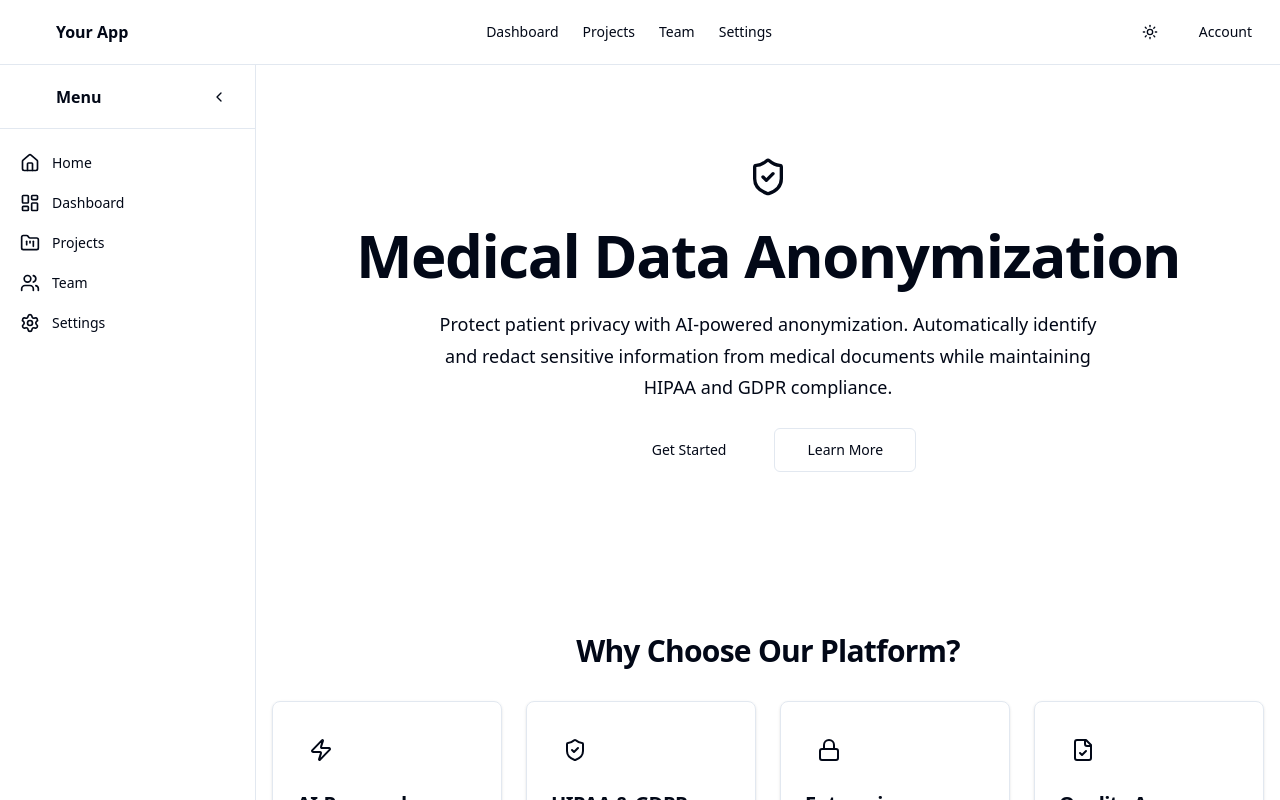
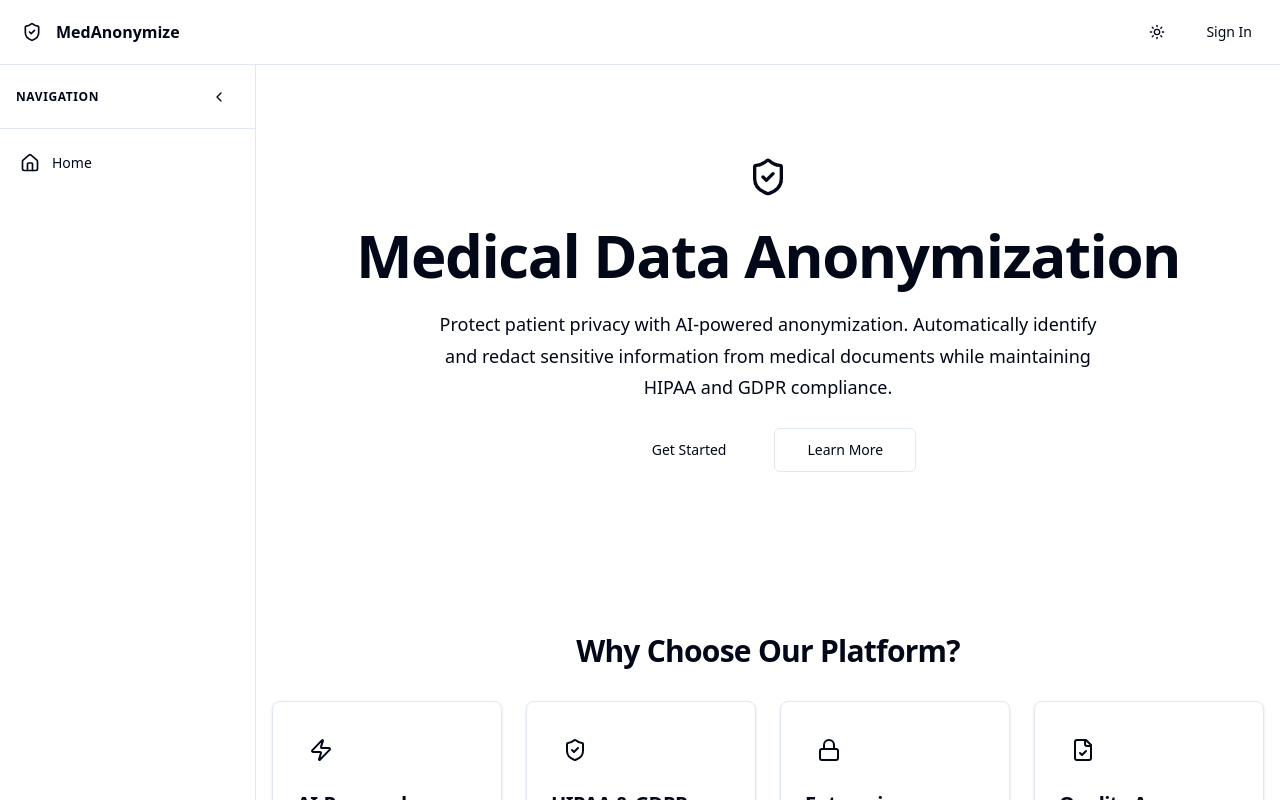
Before and after one commit to P4ST4S/Erreur-404-Hackathon-GCPU, a React app in the folder frontend/: page / in a window 1280 px wide. Shown: the top 800 px of the page. Built offline with nearby package versions, Linux system fonts and the light colour scheme; the HTML template or start-up script is replaced by a standard one.

Commit message:
feat: enhance Header, Layout, and Sidebar components with authentication and navigation improvements

```diff
--- a/frontend/src/components/layout/Header.tsx
+++ b/frontend/src/components/layout/Header.tsx
@@ -1,7 +1,9 @@
-import { Menu, Moon, Sun } from 'lucide-react';
+import { Menu, Moon, Sun, ShieldCheck, LogOut } from 'lucide-react';
 import { useTheme } from 'next-themes';
+import { Link, useNavigate } from 'react-router-dom';
 import { Button } from '@/components/ui/button';
 import { Separator } from '@/components/ui/separator';
+import { useAuth } from '@/hooks/useAuth';
 
 /**
  * Header component props interface
@@ -12,7 +14,8 @@ interface HeaderProps {
 }
 
 /**
- * Header component with navigation and theme toggle
+ * Minimal header component with branding and user actions
+ * Navigation is handled by the Sidebar component
  * Responsive design with mobile menu button
  *
  * @param onMenuClick - Function called when menu button is clicked (mobile)
@@ -22,6 +25,8 @@ interface HeaderProps {
  */
 export function Header({ onMenuClick }: HeaderProps) {
   const { theme, setTheme } = useTheme();
+  const { isAuthenticated, user, logout } = useAuth();
+  const navigate = useNavigate();
 
   /**
    * Toggle between light and dark theme
@@ -30,9 +35,17 @@ export function Header({ onMenuClick }: HeaderProps) {
     setTheme(theme === 'dark' ? 'light' : 'dark');
   };
 
+  /**
+   * Handle logout
+   */
+  const handleLogout = () => {
+    logout();
+    navigate('/');
+  };
+
   return (
     <header className="sticky top-0 z-40 w-full border-b bg-background/95 backdrop-blur supports-[backdrop-filter]:bg-background/60">
-      <div className="container flex h-16 items-center justify-between px-4">
+      <div className="flex h-16 items-center justify-between px-4">
         {/* Left section: Mobile menu button + Logo */}
         <div className="flex items-center gap-4">
           {/* Mobile menu button - visible on small screens */}
@@ -47,41 +60,13 @@ export function Header({ onMenuClick }: HeaderProps) {
           </Button>
 
           {/* Logo / Brand */}
-          <div className="flex items-center gap-2">
-            <div className="h-8 w-8 rounded-md bg-primary" />
-            <span className="hidden font-bold sm:inline-block">
-              Your App
-            </span>
-          </div>
+          <Link to="/" className="flex items-center gap-2">
+            <div className="flex h-8 w-8 items-center justify-center rounded-md bg-primary">
+              <ShieldCheck className="h-5 w-5 text-primary-foreground" />
+            </div>
+            <span className="font-bold">MedAnonymize</span>
+          </Link>
         </div>
-
-        {/* Center section: Navigation links (desktop) */}
-        <nav className="hidden items-center gap-6 md:flex">
-          <a
-            href="#dashboard"
-            className="text-sm font-medium text-muted-foreground transition-colors hover:text-foreground"
-          >
-            Dashboard
-          </a>
-          <a
-            href="#projects"
-            className="text-sm font-medium text-muted-foreground transition-colors hover:text-foreground"
-          >
-            Projects
-          </a>
-          <a
-            href="#team"
-            className="text-sm font-medium text-muted-foreground transition-colors hover:text-foreground"
-          >
-            Team
-          </a>
-          <a
-            href="#settings"
-            className="text-sm font-medium text-muted-foreground transition-colors hover:text-foreground"
-          >
-            Settings
-          </a>
-        </nav>
 
         {/* Right section: Theme toggle + User actions */}
         <div className="flex items-center gap-2">
@@ -96,11 +81,34 @@ export function Header({ onMenuClick }: HeaderProps) {
             <Moon className="absolute h-5 w-5 rotate-90 scale-0 transition-all dark:rotate-0 dark:scale-100" />
           </Button>
 
-          {/* User profile button (placeholder) */}
-          <Separator orientation="vertical" className="h-6" />
-          <Button variant="ghost" size="sm">
-            Account
-          </Button>
+          {/* User profile and logout */}
+          {isAuthenticated ? (
+            <>
+              <Separator orientation="vertical" className="h-6" />
+              <div className="flex items-center gap-2">
+                <span className="hidden text-sm text-muted-foreground sm:inline">
+                  {user?.name}
+                </span>
+                <Button
+                  variant="ghost"
+                  size="sm"
+                  onClick={handleLogout}
+                  title="Logout"
+                  className="gap-2"
+                >
+                  <LogOut className="h-4 w-4" />
+                  <span className="hidden sm:inline">Logout</span>
+                </Button>
+              </div>
+            </>
+          ) : (
+            <>
+              <Separator orientation="vertical" className="h-6" />
+              <Button asChild variant="ghost" size="sm">
+                <Link to="/login">Sign In</Link>
+              </Button>
+            </>
+          )}
         </div>
       </div>
     </header>
--- a/frontend/src/components/layout/Layout.tsx
+++ b/frontend/src/components/layout/Layout.tsx
@@ -8,25 +8,11 @@ import {
   SheetHeader,
   SheetTitle,
 } from '@/components/ui/sheet';
-import {
-  Home,
-  LayoutDashboard,
-  FolderKanban,
-  Users,
-  Settings,
-} from 'lucide-react';
+import { ShieldCheck } from 'lucide-react';
 import { cn } from '@/lib/utils';
-
-/**
- * Mobile navigation menu items (same as sidebar)
- */
-const mobileNavItems = [
-  { label: 'Home', href: '#home', icon: Home },
-  { label: 'Dashboard', href: '#dashboard', icon: LayoutDashboard },
-  { label: 'Projects', href: '#projects', icon: FolderKanban },
-  { label: 'Team', href: '#team', icon: Users },
-  { label: 'Settings', href: '#settings', icon: Settings },
-];
+import { NavLink } from '@/components/navigation/NavLink';
+import { navigationItems } from '@/lib/navigation';
+import { useAuth } from '@/hooks/useAuth';
 
 /**
  * Layout component props interface
@@ -59,14 +45,19 @@ interface LayoutProps {
  */
 export function Layout({ children, className }: LayoutProps) {
   const [mobileMenuOpen, setMobileMenuOpen] = useState(false);
+  const { isAuthenticated } = useAuth();
 
   /**
-   * Close mobile menu and navigate to href
+   * Close mobile menu after navigation
    */
   const handleMobileNavClick = () => {
     setMobileMenuOpen(false);
-    // Navigation will happen via anchor link
   };
+
+  // Filter navigation items based on authentication
+  const mobileNavItems = navigationItems.filter(
+    (item) => !item.protected || isAuthenticated
+  );
 
   return (
     <div className="relative flex min-h-screen flex-col">
@@ -75,27 +66,26 @@ export function Layout({ children, className }: LayoutProps) {
         <SheetContent side="left" className="w-64 p-0">
           <SheetHeader className="border-b p-4">
             <div className="flex items-center gap-2">
-              <div className="h-8 w-8 rounded-md bg-primary" />
-              <SheetTitle>Menu</SheetTitle>
+              <div className="flex h-8 w-8 items-center justify-center rounded-md bg-primary">
+                <ShieldCheck className="h-5 w-5 text-primary-foreground" />
+              </div>
+              <SheetTitle>MedAnonymize</SheetTitle>
             </div>
           </SheetHeader>
 
           {/* Mobile navigation items */}
           <nav className="flex flex-col gap-1 p-4">
-            {mobileNavItems.map((item) => {
-              const Icon = item.icon;
-              return (
-                <a
-                  key={item.href}
-                  href={item.href}
-                  onClick={handleMobileNavClick}
-                  className="flex items-center gap-3 rounded-md px-3 py-2 text-sm font-medium text-muted-foreground transition-colors hover:bg-accent hover:text-accent-foreground"
-                >
-                  <Icon className="h-5 w-5" />
-                  <span>{item.label}</span>
-                </a>
-              );
-            })}
+            {mobileNavItems.map((item) => (
+              <NavLink
+                key={item.href}
+                href={item.href}
+                label={item.label}
+                icon={item.icon}
+                variant="mobile"
+                onClick={handleMobileNavClick}
+                description={item.description}
+              />
+            ))}
           </nav>
         </SheetContent>
       </Sheet>
--- a/frontend/src/components/layout/Sidebar.tsx
+++ b/frontend/src/components/layout/Sidebar.tsx
@@ -1,59 +1,11 @@
-import {
-  Home,
-  LayoutDashboard,
-  FolderKanban,
-  Users,
-  Settings,
-  ChevronLeft,
-  ChevronRight,
-} from 'lucide-react';
+import { ChevronLeft, ChevronRight } from 'lucide-react';
 import { useState } from 'react';
 import { Button } from '@/components/ui/button';
 import { Separator } from '@/components/ui/separator';
 import { cn } from '@/lib/utils';
-
-/**
- * Navigation menu item interface
- */
-interface NavItem {
-  /** Display label for the nav item */
-  label: string;
-  /** URL or hash link */
-  href: string;
-  /** Icon component from lucide-react */
-  icon: React.ComponentType<{ className?: string }>;
-}
-
-/**
- * Sidebar navigation items configuration
- */
-const navItems: NavItem[] = [
-  {
-    label: 'Home',
-    href: '#home',
-    icon: Home,
-  },
-  {
-    label: 'Dashboard',
-    href: '#dashboard',
-    icon: LayoutDashboard,
-  },
-  {
-    label: 'Projects',
-    href: '#projects',
-    icon: FolderKanban,
-  },
-  {
-    label: 'Team',
-    href: '#team',
-    icon: Users,
-  },
-  {
-    label: 'Settings',
-    href: '#settings',
-    icon: Settings,
-  },
-];
+import { NavLink } from '@/components/navigation/NavLink';
+import { navigationItems } from '@/lib/navigation';
+import { useAuth } from '@/hooks/useAuth';
 
 /**
  * Sidebar component props interface
@@ -66,12 +18,14 @@ interface SidebarProps {
 /**
  * Collapsible sidebar component with navigation menu
  * Responsive design with desktop-only visibility
+ * Integrated with React Router and authentication
  *
  * Features:
  * - Collapsible to icon-only view
  * - Smooth transitions and animations
  * - Active link highlighting
  * - Accessible keyboard navigation
+ * - Shows only accessible routes based on auth status
  *
  * @param className - Additional CSS classes to apply
  *
@@ -80,7 +34,7 @@ interface SidebarProps {
  */
 export function Sidebar({ className }: SidebarProps) {
   const [isCollapsed, setIsCollapsed] = useState(false);
-  const [activeItem, setActiveItem] = useState('#home');
+  const { isAuthenticated, user } = useAuth();
 
   /**
    * Toggle sidebar collapsed state
@@ -88,6 +42,11 @@ export function Sidebar({ className }: SidebarProps) {
   const toggleCollapse = () => {
     setIsCollapsed(!isCollapsed);
   };
+
+  // Filter navigation items based on authentication
+  const visibleNavItems = navigationItems.filter(
+    (item) => !item.protected || isAuthenticated
+  );
 
   return (
     <aside
@@ -100,10 +59,9 @@ export function Sidebar({ className }: SidebarProps) {
       {/* Sidebar header with collapse button */}
       <div className="flex h-16 items-center justify-between border-b px-4">
         {!isCollapsed && (
-          <div className="flex items-center gap-2">
-            <div className="h-8 w-8 rounded-md bg-primary" />
-            <span className="font-bold">Menu</span>
-          </div>
+          <span className="text-xs font-semibold uppercase tracking-wider text-muted-foreground">
+            Navigation
+          </span>
         )}
         <Button
           variant="ghost"
@@ -122,34 +80,23 @@ export function Sidebar({ className }: SidebarProps) {
 
       {/* Navigation menu */}
       <nav className="flex-1 space-y-1 overflow-y-auto px-2 py-4">
-        {navItems.map((item) => {
-          const Icon = item.icon;
-          const isActive = activeItem === item.href;
-
-          return (
-            <a
+        {visibleNavItems.map((item) => (
+          <NavLink
             key={item.href}
             href={item.href}
-              onClick={() => setActiveItem(item.href)}
-              className={cn(
-                'flex items-center gap-3 rounded-md px-3 py-2 text-sm font-medium transition-colors',
-                isActive
-                  ? 'bg-primary text-primary-foreground'
-                  : 'text-muted-foreground hover:bg-accent hover:text-accent-foreground',
-                isCollapsed && 'justify-center'
-              )}
-              title={isCollapsed ? item.label : undefined}
-            >
-              <Icon className="h-5 w-5 shrink-0" />
-              {!isCollapsed && <span>{item.label}</span>}
-            </a>
-          );
-        })}
+            label={item.label}
+            icon={item.icon}
+            isCollapsed={isCollapsed}
+            variant="sidebar"
+            description={item.description}
+          />
+        ))}
       </nav>
 
       <Separator />
 
-      {/* Sidebar footer */}
+      {/* Sidebar footer - User info */}
+      {isAuthenticated && user && (
         <div className="p-4">
           <div
             className={cn(
@@ -157,17 +104,22 @@ export function Sidebar({ className }: SidebarProps) {
               isCollapsed && 'justify-center'
             )}
           >
-          <div className="h-8 w-8 rounded-full bg-primary" />
+            <div className="flex h-8 w-8 items-center justify-center rounded-full bg-primary text-primary-foreground text-sm font-semibold">
+              {user.name.charAt(0)}
+            </div>
             {!isCollapsed && (
               <div className="flex flex-col overflow-hidden">
-              <span className="truncate text-sm font-medium">John Doe</span>
+                <span className="truncate text-sm font-medium">
+                  {user.name}
+                </span>
                 <span className="truncate text-xs text-muted-foreground">
-                john@example.com
+                  {user.email}
                 </span>
               </div>
             )}
           </div>
         </div>
+      )}
     </aside>
   );
 }
```
Lines whose indentation alone changed are shown as unchanged.
